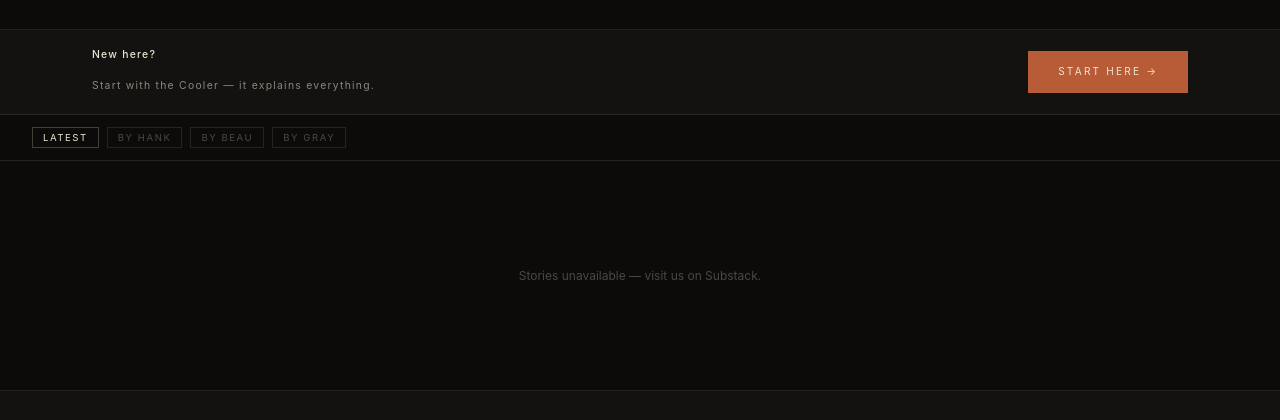
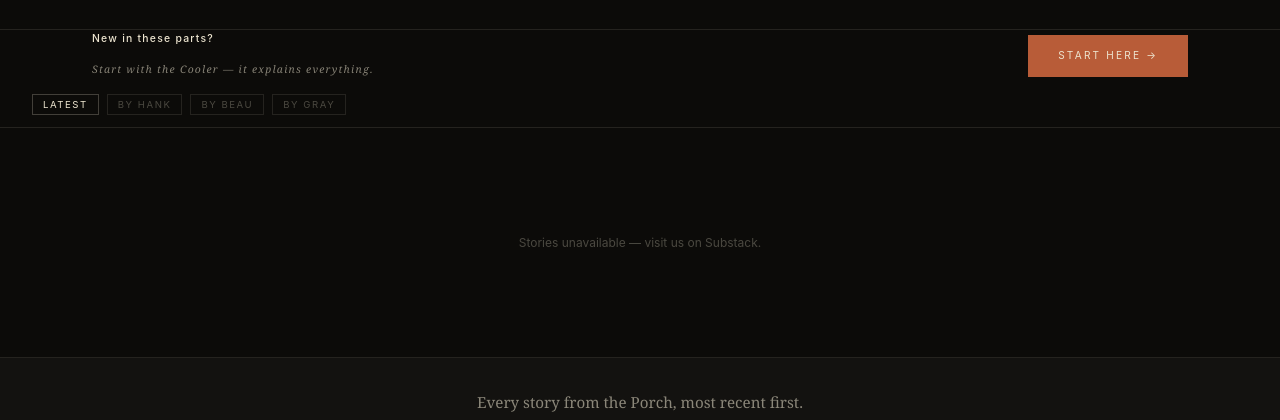
Before and after one commit to rick21west-arch/swg-site-v12, a plain HTML site: page the-porch/index.html in a window 1280 px wide. Shown: the part 370-790 px from the top of the page. Drawn offline with Linux system fonts and the light colour scheme; no server answers; a small style sheet from the web is missing.

Commit message:
Update index.html

```diff
--- a/the-porch/index.html
+++ b/the-porch/index.html
@@ -37,11 +37,11 @@
     </div>
   </section>
 
-  <div class="start-here">
+  <div class="The Door">
     <div class="container" style="display:flex;justify-content:space-between;align-items:center;width:100%;gap:1rem;">
       <div>
-        <span class="start-here-text" style="display:block;margin-bottom:0.2rem;"><strong>New here?</strong></span>
-        <span class="start-here-text">Start with the Cooler — it explains everything.</span>
+        <span class="start-here-text" style="display:block;margin-bottom:0.2rem;"><strong>New in these parts?</strong></span>
+        <span class="start-here-text" style="font-family:var(--font-serif);font-style:italic;">Start with the Cooler — it explains everything.</span>
       </div>
       <a href="/the-porch/start-here/" class="btn btn--primary" style="white-space:nowrap;flex-shrink:0;">Start here →</a>
     </div>
```
